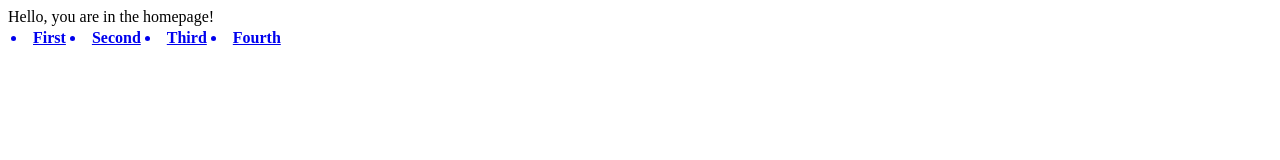
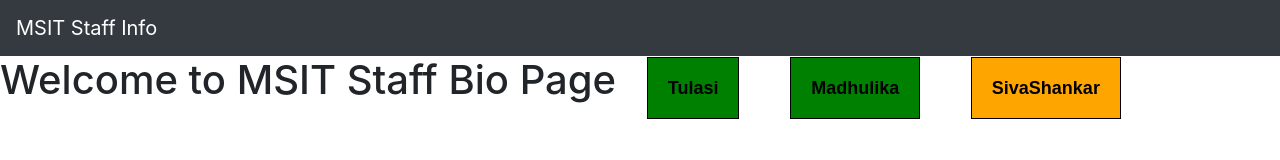
Before and after one commit to madhulika9293/Training, a plain HTML site: page WebP/project0/index.html in a window 1280 px wide. Drawn offline with nearby package versions, Linux system fonts and the light colour scheme.

Commit message:
Added Home Page

```diff
--- a/WebP/project0/index.html
+++ b/WebP/project0/index.html
@@ -1,17 +1,26 @@
 <!DOCTYPE html>
 <html>
-    <head>
-        <title>My Webpage</title>
-    </head>
-    <body>
-        Hello, you are in the homepage!
-        <table>
-            <tr>
-                <th><a href="first.html"><li>First</li></a></th>
-                <th><a href="second.html"><li>Second</li></a></th>
-                <th><a href="third.html"><li>Third</li></a></th>
-                <th><a href="fourth.html"><li>Fourth</li></a></th>
-            </tr>
-        </table>
-    </body>
+  <head>
+    <title>My Webpage</title>
+    <link
+      rel="stylesheet"
+      href="https://stackpath.bootstrapcdn.com/bootstrap/4.4.1/css/bootstrap.min.css"
+      integrity="sha384-Vkoo8x4CGsO3+Hhxv8T/Q5PaXtkKtu6ug5TOeNV6gBiFeWPGFN9MuhOf23Q9Ifjh"
+      crossorigin="anonymous"
+    />
+    <link rel="stylesheet" type="text/css" href="style-0.css" />
+  </head>
+  <body>
+    <nav class="navbar navbar-dark bg-dark">
+      <a class="navbar-brand" href="#">MSIT Staff Info</a>
+    </nav>
+    <div>
+      <h1>
+        Welcome to MSIT Staff Bio Page
+        <a class="pc" href="first.html">Tulasi</a>
+        <a class="pc" href="second.html">Madhulika</a>
+        <a class="pr" href="third.html">SivaShankar</a>
+      </h1>
+    </div>
+  </body>
 </html>
--- /dev/null
+++ b/WebP/project0/style-0.scss
@@ -0,0 +1,19 @@
+%message {
+  font-family: sans-serif;
+  font-size: 18px;
+  font-weight: bold;
+  color: black;
+  border: 1px solid black;
+  padding: 20px;
+  margin: 20px;
+}
+
+.pc {
+  @extend %message;
+  background-color: green;
+}
+
+.pr {
+  @extend %message;
+  background-color: orange;
+}
```
Also changed, not shown: WebP/project0/first.html (+3 -0 lines), WebP/project0/second.html (+3 -0 lines), WebP/project0/style-0.css (added), 1 other file.
